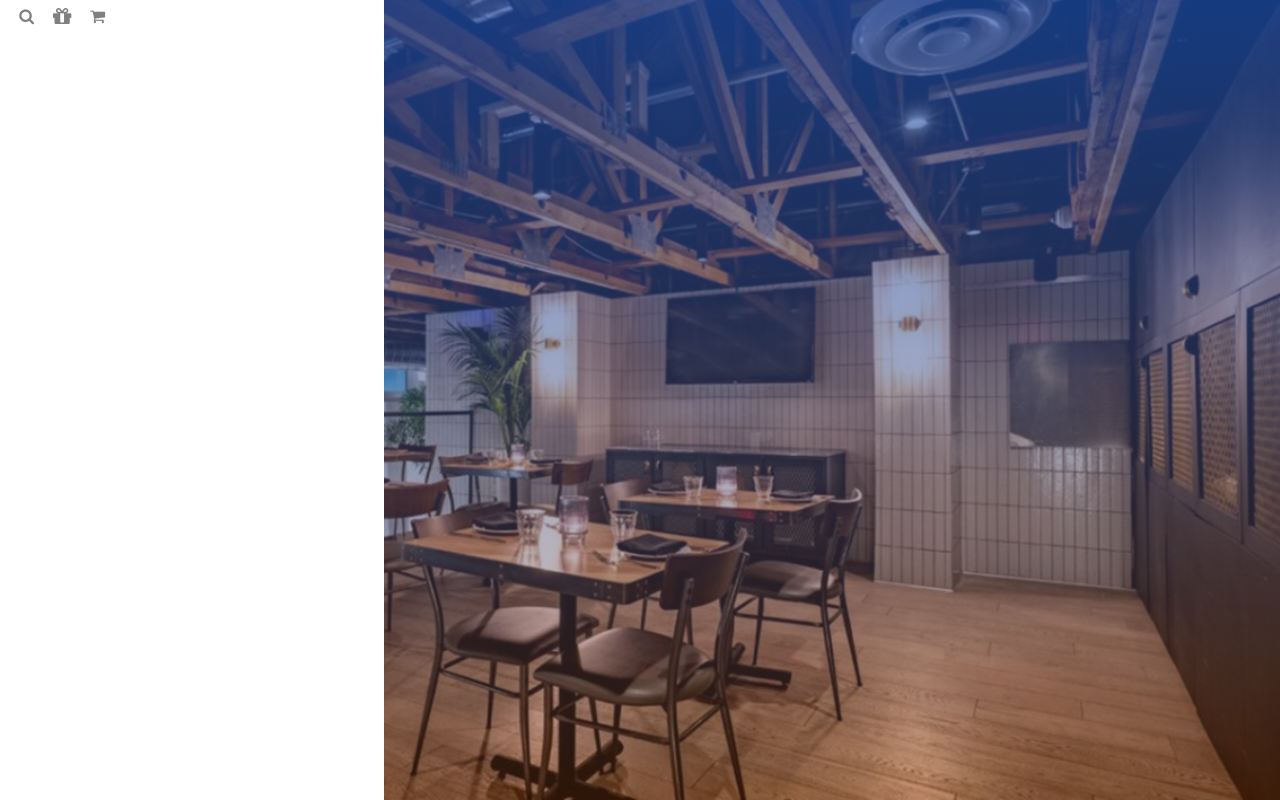
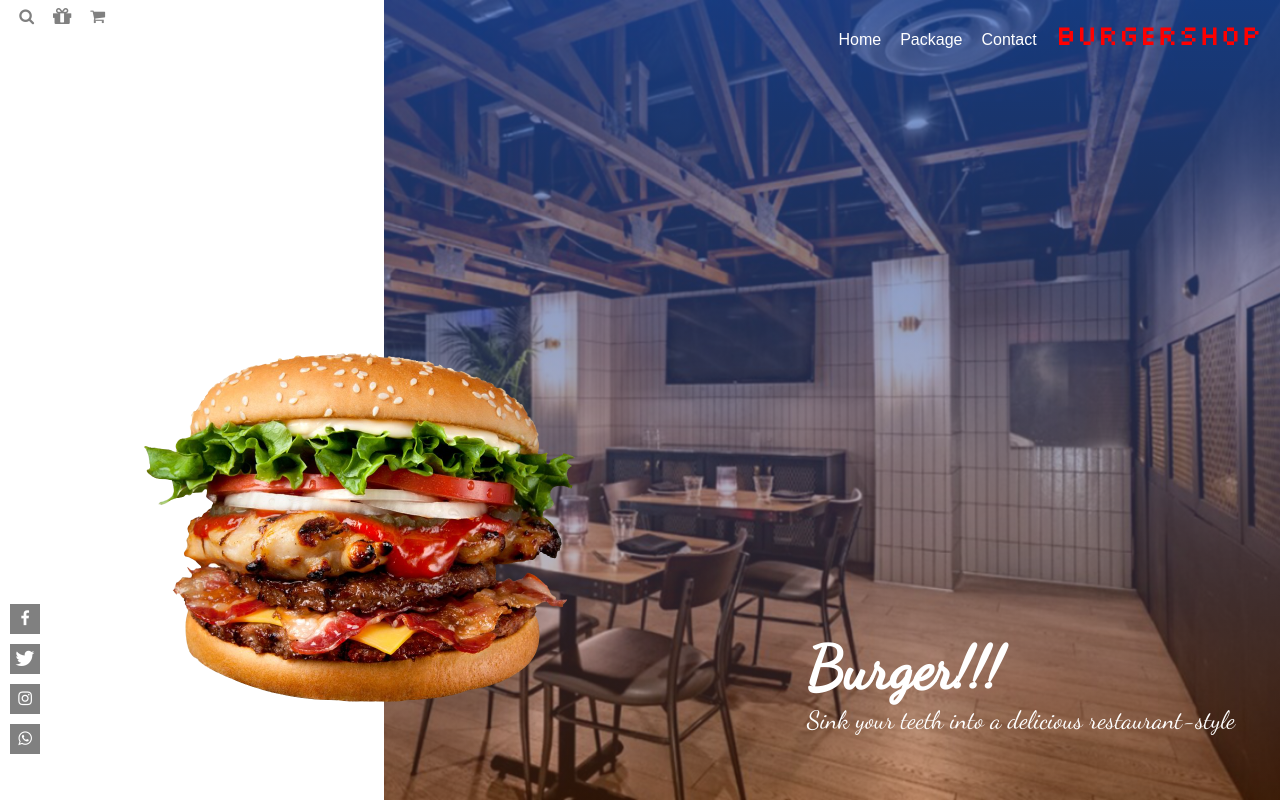
Before and after one commit to TahmidMuntaser/Demo_WebPage, a plain HTML site: page index.html in a window 1280 px wide. Drawn offline with Linux system fonts and the light colour scheme.

Commit message:
NewUpdate 1.1

```diff
--- a/index.html
+++ b/index.html
@@ -5,6 +5,12 @@
     <meta http-equiv="X-UA-Compatible" content="IE=edge">
     <meta name="viewport" content="width=device-width, initial-scale=1.0">
     <title>BurgerShop</title>
+    <link rel="preconnect" href="https://fonts.googleapis.com">
+    <link rel="preconnect" href="https://fonts.gstatic.com" crossorigin>
+    <link href="https://fonts.googleapis.com/css2?family=Dancing+Script&display=swap" rel="stylesheet">
+    <link rel="preconnect" href="https://fonts.googleapis.com">
+    <link rel="preconnect" href="https://fonts.gstatic.com" crossorigin>
+    <link href="https://fonts.googleapis.com/css2?family=Silkscreen&display=swap" rel="stylesheet">
     <link rel="stylesheet" href="https://cdnjs.cloudflare.com/ajax/libs/font-awesome/4.7.0/css/font-awesome.min.css">
     <link rel="stylesheet" href="style.css">
 </head>
@@ -24,7 +30,15 @@
             </div>
 
             <div class="nav-right">
+                <div class="nav-manu">
+                    <ul>
+                        <li><a href="">Home</a></li>
+                        <li><a href="">Package</a></li>
+                        <li><a href="">Contact</a></li>
+                        <li class="logo">BurgerShop</li>
 
+                    </ul>
+                </div>
             </div>
 
         </div>
@@ -32,10 +46,29 @@
         <div class="content">
             <div class="content-left">
 
+                <div class="nav-social">
+                    <ul>
+                        <li><i class="fa fa-facebook fa"></i></li>
+                        <li><i class="fa fa-twitter fa-lg"></i></li>
+                        <li><i class="fa fa-instagram fa-x"></i></li>
+                        <li><i class="fa fa-whatsapp fa-x"></i></li>
+                    </ul>
+                </div>
+
             </div>
 
             <div class="content-right">
 
+                <div class="text">
+
+                    <h1>Burger!!!</h1>
+                    <p>Sink your teeth into a delicious restaurant-style</p>
+
+                </div>
+
+                <div class="display">
+                    <img src="pngwing.com.png" alt="">
+                </div>
             </div>
 
         </div>
--- a/style.css
+++ b/style.css
@@ -33,6 +33,8 @@ header{
 
 }
 
+
+
 .nav-icon{
     left: 5%;
     top: 10%;
@@ -54,7 +56,43 @@ header{
 
 .nav-right{
     flex-basis: 70%;
+    position: relative;
 }
+
+.nav-manu{
+    position: absolute;
+    right: 2%;
+    top: 20%;
+}
+
+.nav-manu ul li{
+    display: inline-block;
+    margin-left: 15px ;
+}
+
+.nav-manu ul li a{
+    text-decoration: none;
+    color: white;
+    font-family: sans-serif;
+
+}
+
+.nav-manu ul li a:hover{
+    border-bottom: 1px solid white;
+    padding-bottom: 5px;
+
+}
+
+.logo{
+    font-family: 'Silkscreen', cursive !important ;
+    font-size: 28px;
+    color: red;
+    cursor: pointer;
+
+
+}
+
+
 
 .content{
     height: 90%;
@@ -66,9 +104,70 @@ header{
 .content-left{
     flex-basis: 30%;
     background-color: white;
+    position: relative;
+
+}
+
+.nav-social{
+    position: absolute;
+    bottom: 5%;
+}
+
+.nav-social ul li{
+    background: gray;
+    margin: 10px;
+    height: 30px;
+    width: 30px;
+    text-align: center;
+    line-height: 30px;
+    list-style: none;
+}
+
+.nav-social ul li i{
+    color: white;
+
+
+}
+
+.nav-social ul li i:hover{
+    color: blue;
+    transform: scale(1.5);
+    transition: all 1.2s;
 
 }
 
 .content-right{
     flex-basis: 70%;
+    position: relative;
 }
+
+.text{
+    position: absolute;
+
+    bottom: 9%;
+    right: 5%;
+
+}
+.display{
+    position: absolute;
+    bottom: 5%;
+    left: -30%;
+
+}
+
+.display img{
+    height: 50%;
+    width: 50%;
+}
+
+.text h1{
+    color: white;
+    font-family: 'Dancing Script', cursive;
+    font-size: 60px;
+}
+
+.text p{
+    color: white;
+    font-family: 'Dancing Script', cursive;
+    font-size: 25px;
+}
```
Also changed, not shown: Floating-burger-PNG.png (deleted), pngwing.com.png (added).
